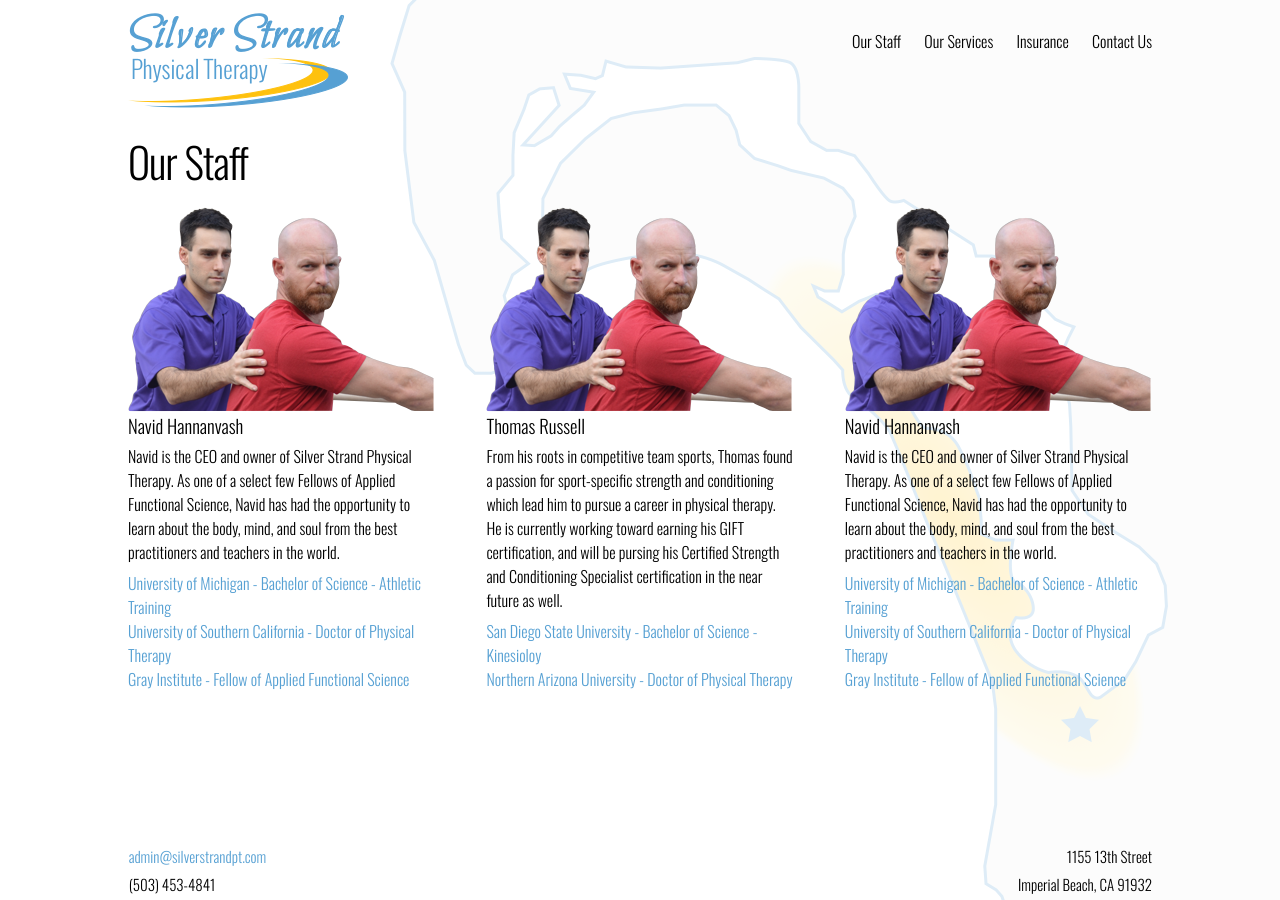
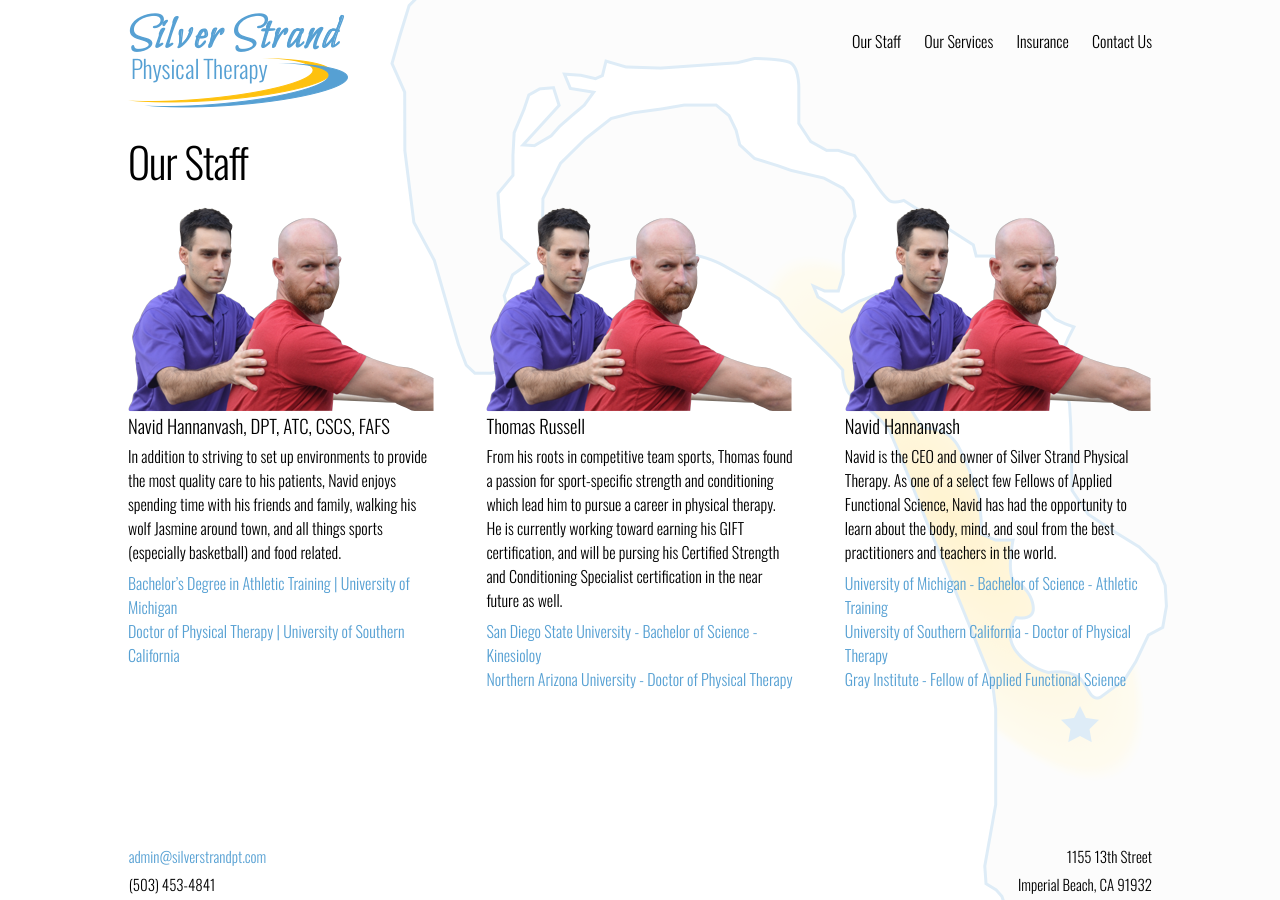
Before and after one commit to zac-heisey/silver-strand-pt, a Jekyll site: the page built from staff.html, in a window 1280 px wide. Built offline with Jekyll 4.4.1, drawn with Linux system fonts in a browser that asks for light colours; some web fonts are replaced.

Commit message:
update content per Navid's doc

```diff
--- a/staff.html
+++ b/staff.html
@@ -6,12 +6,11 @@ permalink: /staff/
 
 <section class="staff-bio bio-1">
   <img src="{{ site.baseurl }}/assets/navid_sspt.png">
-  <h1>Navid Hannanvash</h1>
-    <p>Navid is the CEO and owner of Silver Strand Physical Therapy. As one of a select few Fellows of Applied Functional Science, Navid has had the opportunity to learn about the body, mind, and soul from the best practitioners and teachers in the world.</p>
+  <h1>Navid Hannanvash, DPT, ATC, CSCS, FAFS</h1>
+    <p>In addition to striving to set up environments to provide the most quality care to his patients, Navid enjoys spending time with his friends and family, walking his wolf Jasmine around town, and all things sports (especially basketball) and food related.</p>
     <ul class="education">
-      <li>University of Michigan - Bachelor of Science - Athletic Training</li>
-      <li>University of Southern California - Doctor of Physical Therapy</li>
-      <li>Gray Institute - Fellow of Applied Functional Science</li>
+      <li>Bachelor’s Degree in Athletic Training | University of Michigan</li>
+      <li>Doctor of Physical Therapy | University of Southern California</li>
     </ul>
 </section>
 
```
Also changed, not shown: insurance.html (+5 -3 lines).
